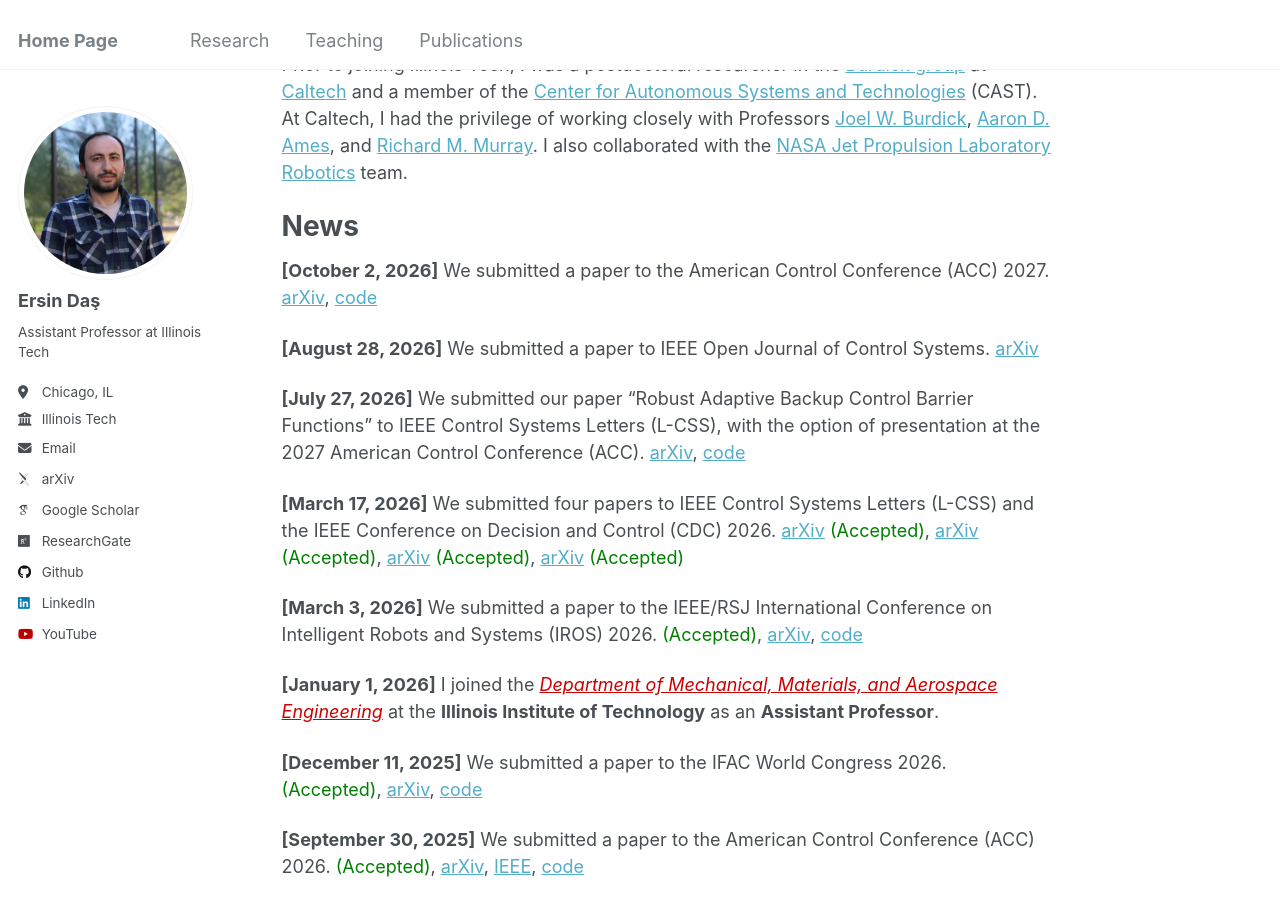
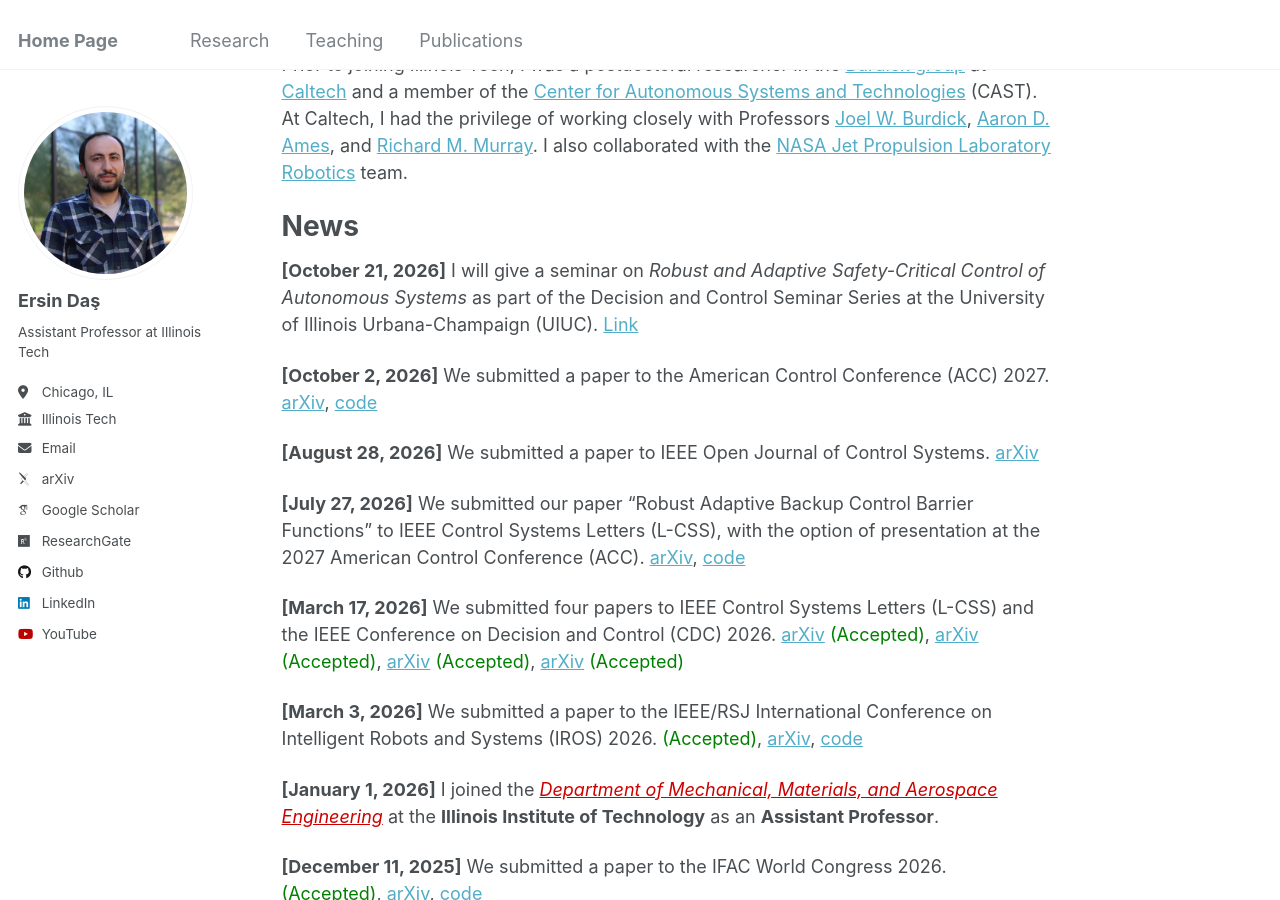
Before and after one commit to ersindas/ersindas.github.io, a Jekyll site: the page built from _pages/about.md, in a window 1280 px wide and 900 px high, scrolled down 328 px. Built offline with Jekyll 4.4.1, drawn with Linux system fonts in a browser that asks for light colours; some web fonts are replaced.

Commit message:
Add seminar announcement for October 21, 2026
Added a seminar announcement for October 21, 2026, on safety-critical control of autonomous systems.

```diff
--- a/_pages/about.md
+++ b/_pages/about.md
@@ -18,6 +18,8 @@ Prior to joining Illinois Tech, I was a postdoctoral researcher in the [Burdick
 
 News
 ======
+**[October 21, 2026]** I will give a seminar on *Robust and Adaptive Safety-Critical Control of Autonomous Systems* as part of the Decision and Control Seminar Series at the University of Illinois Urbana-Champaign (UIUC). [Link](https://calendars.illinois.edu/detail/6991/33564599)
+
 **[October 2, 2026]** We submitted a paper to the American Control Conference (ACC) 2027. [arXiv](https://arxiv.org/pdf/2610.05381), [code](https://github.com/myusufuzun/bcbf-memory)
 
 **[August 28, 2026]** We submitted a paper to IEEE Open Journal of Control Systems. [arXiv](https://arxiv.org/pdf/2503.15734)
```
